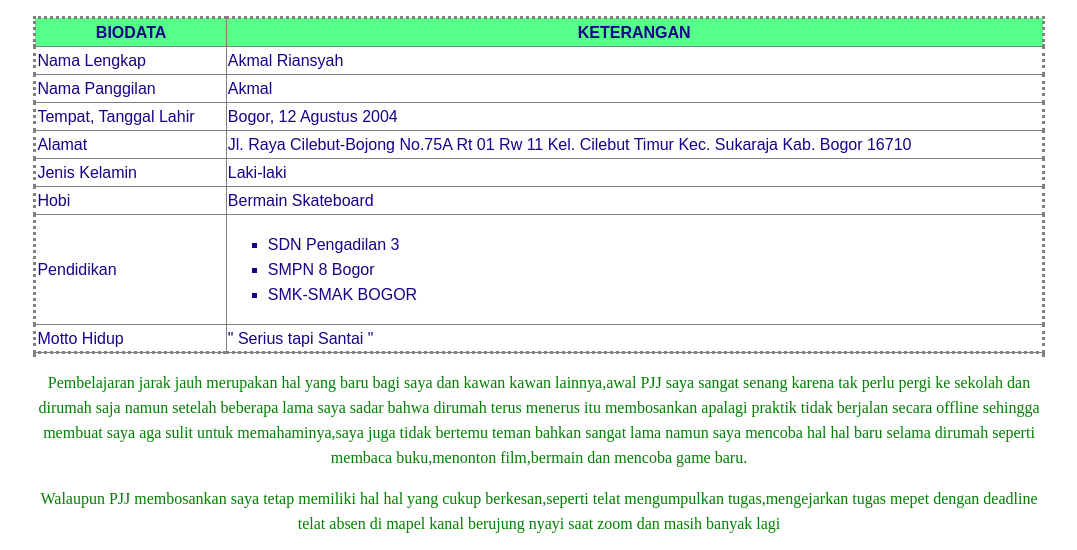
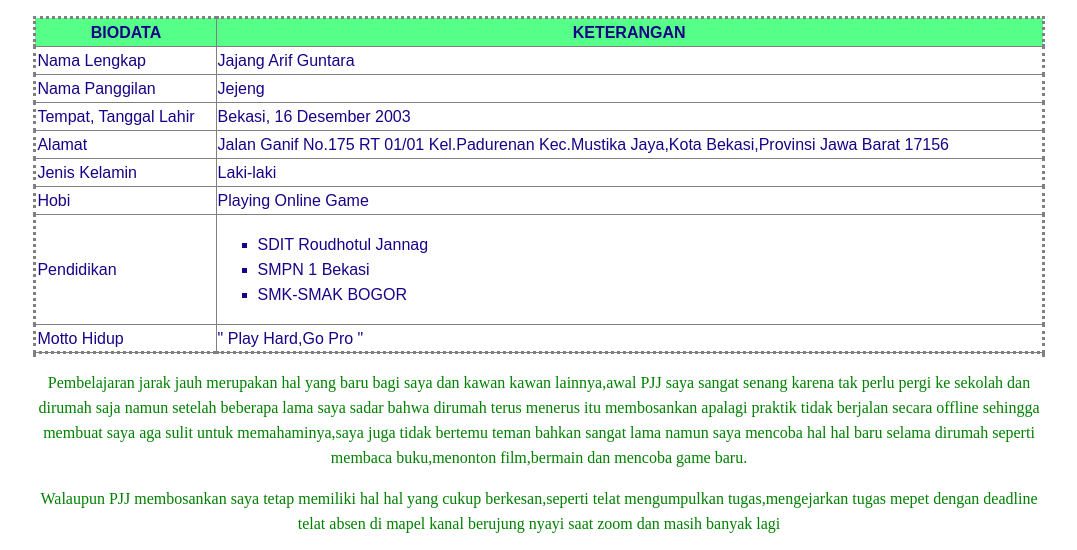
Before and after one commit to jajangarif65/jajangarif65.github.io, a plain HTML site: page about.html in a window 1280 px wide. Shown: the part 746-1296 px from the top of the page, without its empty margins (101-1178 px from the left). Drawn offline with Linux system fonts and the light colour scheme.

Commit message:
Update about.html

```diff
--- a/about.html
+++ b/about.html
@@ -54,19 +54,19 @@
 	</tr>
 	<tr>
 		<td> Nama Lengkap </td>
-		<td> Akmal Riansyah </td>
+		<td> Jajang Arif Guntara </td>
 	</tr>
     <tr>
         <td> Nama Panggilan </td>
-        <td> Akmal </td>
+        <td> Jejeng </td>
     </tr>
     <tr>
         <td>Tempat, Tanggal Lahir</td>
-        <td>Bogor, 12 Agustus 2004</td>
+        <td>Bekasi, 16 Desember 2003</td>
     </tr>
     <tr>
         <td>Alamat</td>
-        <td>Jl. Raya Cilebut-Bojong No.75A Rt 01 Rw 11 Kel. Cilebut Timur Kec. Sukaraja Kab. Bogor 16710</td>
+        <td>Jalan Ganif No.175 RT 01/01 Kel.Padurenan Kec.Mustika Jaya,Kota Bekasi,Provinsi Jawa Barat 17156</td>
     </tr>
     <tr>
         <td>Jenis Kelamin</td>
@@ -74,19 +74,19 @@
     </tr>
      <tr>
         <td>Hobi</td>
-        <td>Bermain Skateboard</td>
+        <td>Playing Online Game</td>
     </tr>
     <tr>
         <td>Pendidikan</td>
   <td><ul style="list-style-type:square; ">
-            <li> SDN Pengadilan 3 </li>
-            <li> SMPN 8 Bogor </li>
+            <li> SDIT Roudhotul Jannag </li>
+            <li> SMPN 1 Bekasi </li>
             <li> SMK-SMAK BOGOR </li>
         </ul></td>
     </tr>
     <tr>
         <td> Motto Hidup </td>
-        <td> " Serius tapi Santai " </td>
+        <td> " Play Hard,Go Pro " </td>
     </tr>
 	<tr>
 </table>
```
